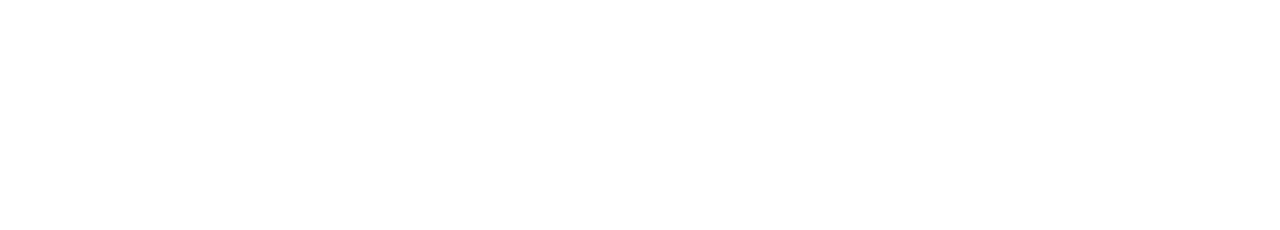
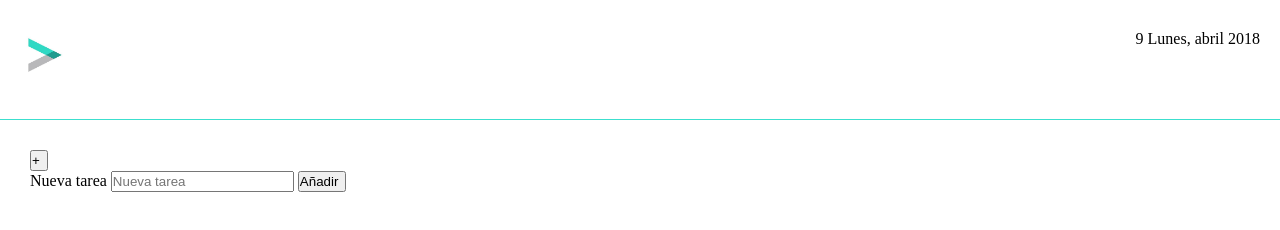
Before and after one commit to Adalab/clarke-fc-todo-list-MoniAguado, a plain HTML site: page index.html in a window 1280 px wide. Drawn offline with Linux system fonts and the light colour scheme.

Commit message:
trying click first button

```diff
--- a/index.html
+++ b/index.html
@@ -4,11 +4,34 @@
   <meta charset="UTF-8">
   <meta name="viewport" content="width=device-width, initial-scale=1.0">
   <meta http-equiv="X-UA-Compatible" content="ie=edge">
-  <link rel="shortcut icon" href="images/rick-inside-circle.png" />
+  <link rel="shortcut icon" href="images/tick-inside-circle.png" />
   <link rel="stylesheet" href="style/main.css">
   <link href="https://fonts.googleapis.com/css?family=Open+Sans:300,400,600,700" rel="stylesheet">
   <title>TODO list</title>
 </head>
+<header class="header">
+  <img src="images/logo-adalab.jpg" alt="Adalab" class="header__logo">
+  <div class="header__date">
+    <p>9 Lunes, abril 2018</p>
+  </div>
+</header>
+<main class="main">
+  <div class="main__todos">
+    <ul class="todos__list">
+    </ul>
+  </div>
+  <div class="add">
+    <button class="plus__button">+</button>
+  </div>
+
+  <!-- oculto -->
+  <form class="add-task__container hidden">
+    <label for="text">Nueva tarea</label>
+    <input type="text" name="Nueva tarea" placeholder="Nueva tarea" class="add-task__input">
+    <button class="add-task__button">Añadir</button>
+  </form>
+
+</main>
 <body>
-  <script type="text/javascript" src="js/main.js"> </script>
+  <script type="text/javascript" src="js/main.js"></script>
 </body>
--- a/js/main.js
+++ b/js/main.js
@@ -0,0 +1,14 @@
+'use script';
+
+const plusButton = document.querySelector ('.plus__button');
+const addButton = document.querySelector ('.add-task__button')
+const newTaskBox = document.querySelector ('.add-task__container');
+const inputTask = document.querySelector ('.add-task__input');
+const listTast = document.querySelector ('.todos__list');
+
+// Open New Task
+const openTask = () => {
+  newTaskBox.classList.toggle('hidden');
+}
+
+plusButton.addEventListener('click', openTask);
--- a/style/main.css
+++ b/style/main.css
@@ -0,0 +1,24 @@
+* {
+  margin: 0;
+  padding-left: 0;
+  box-sizing: border-box;
+}
+
+.header {
+  width: auto;
+  height: 120px;
+  display: flex;
+  flex-direction: row;
+  justify-content: space-between;
+  padding: 30px 20px;
+  border-bottom: 1px solid #3cdfce;
+}
+
+.header__logo {
+  width: 50px;
+  height: 50px;
+}
+
+.main {
+  padding: 30px;
+}
```
Also changed, not shown: images/logo-adalab.jpg (added), 1 other file.
